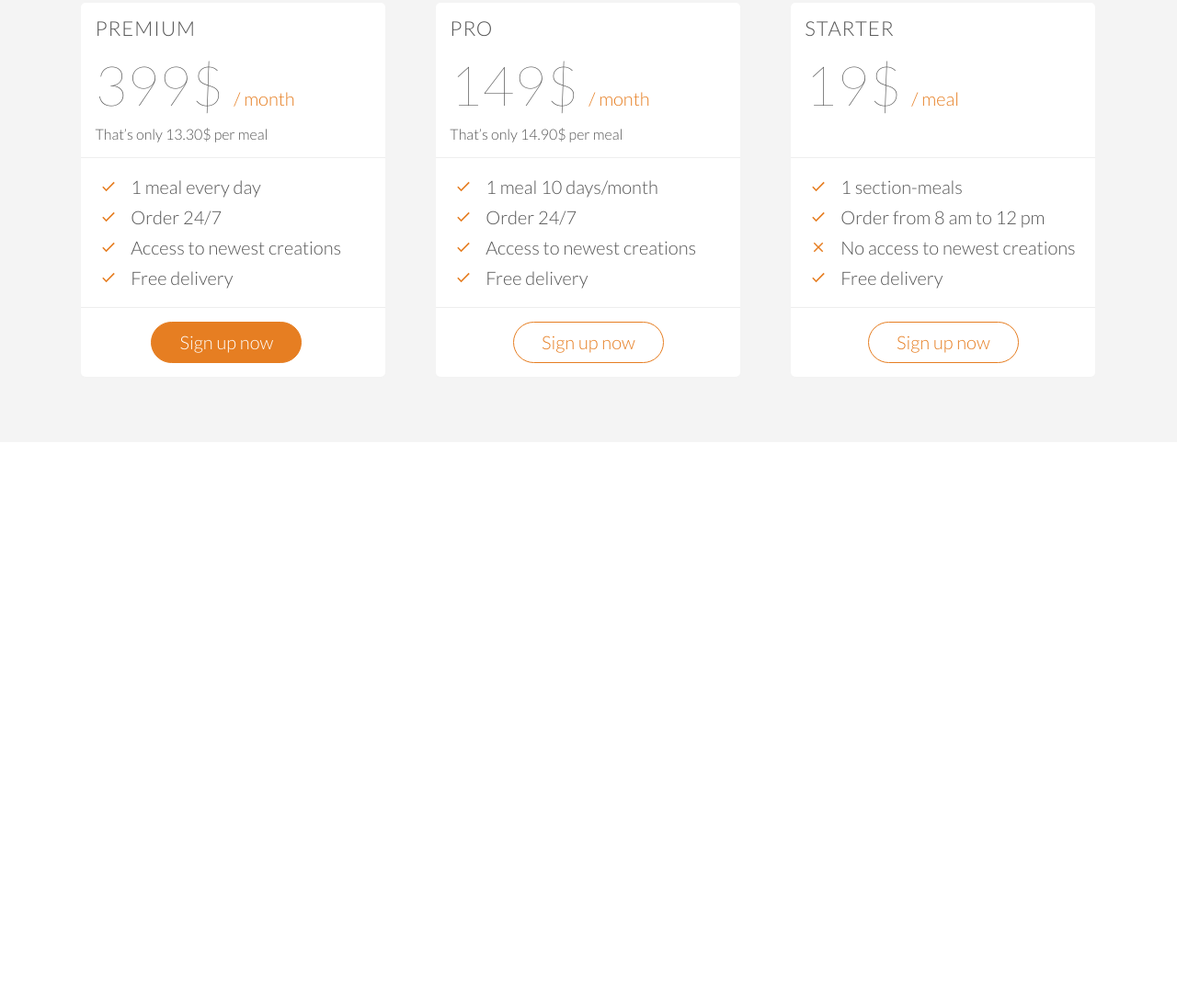
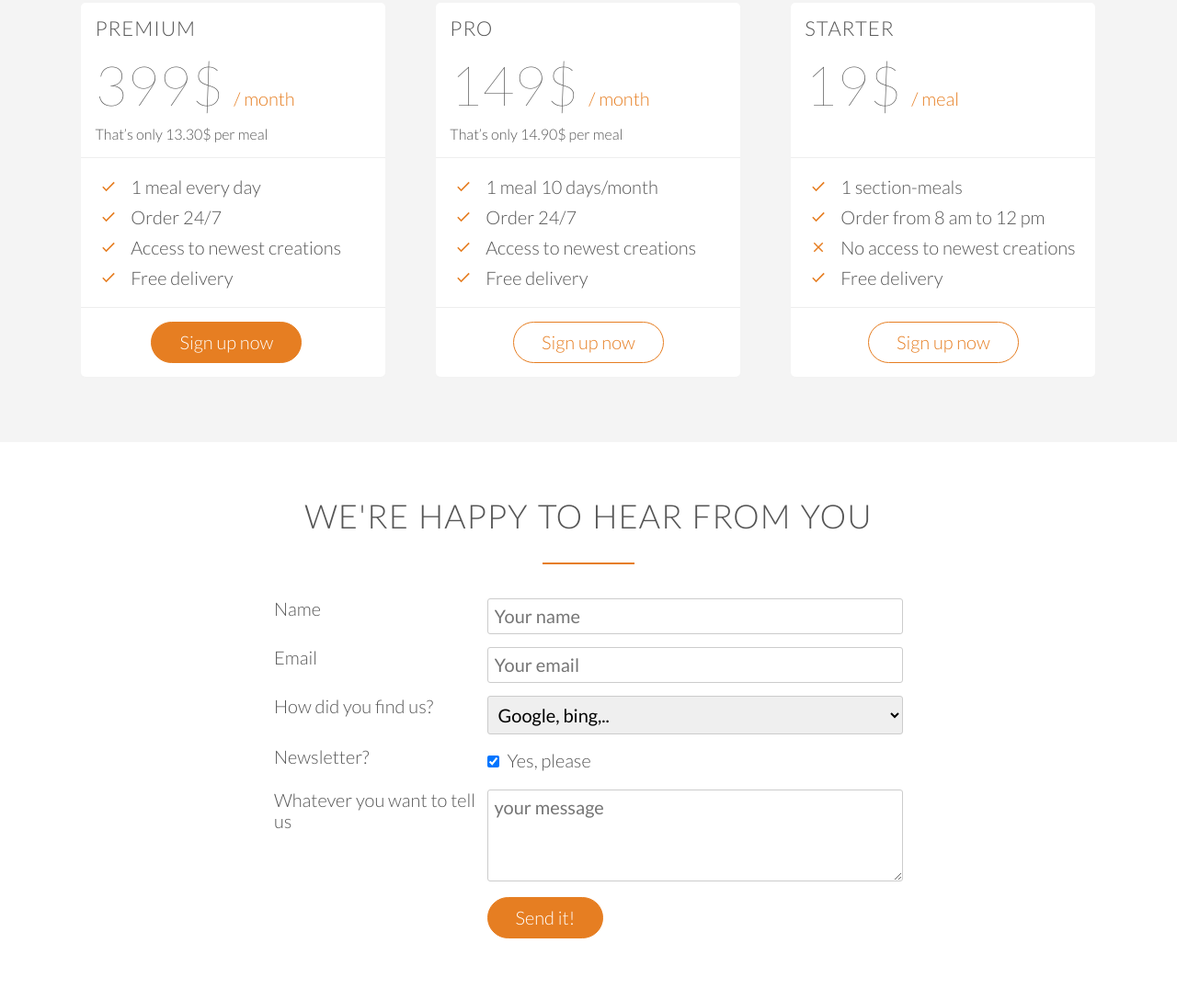
Before and after one commit to methebao/ivyfood, a plain HTML site: page index.html in a window 1280 px wide. Shown: the part 3944-5032 px from the top of the page at 92% size. Before the commit the page ends 4425 px from the top, so only its background shows below. Drawn offline with nearby package versions, Linux system fonts and the light colour scheme.

Commit message:
Added form section

```diff
--- a/index.html
+++ b/index.html
@@ -375,6 +375,68 @@
       </div>
     </div>
   </section>
+  <section class="section-form">
+    <div class="row">
+      <h2>We're happy to hear from you</h2>
+    </div>
+    <div class="row">
+      <form methods="post" action="#" class="contact-form">
+        <div class="row">
+          <div class="col span-1-of-3">
+            <label for="name">Name</label>
+          </div>
+          <div class="col span-2-of-3">
+            <input type="text" name="name" id="name" placeholder="Your name" required>
+          </div>
+        </div>
+        <div class="row">
+          <div class="col span-1-of-3">
+            <label for="email">Email</label>
+          </div>
+          <div class="col span-2-of-3">
+            <input type="text" name="email" id="email" placeholder="Your email" required>
+          </div>
+        </div>
+        <div class="row">
+          <div class="col span-1-of-3">
+            <label for="find-us">How did you find us?</label>
+          </div>
+          <div class="col span-2-of-3">
+            <select name="find-us" id="find-us">
+              <option value="friends">Friends</option>
+              <option value="search" selected>Google, bing,..</option>
+              <option value="ad">Ads, banner</option>
+              <option value="other">Other</option>
+            </select>
+          </div>
+        </div>
+        <div class="row">
+          <div class="col span-1-of-3">
+            <label>Newsletter?</label>
+          </div>
+          <div class="col span-2-of-3">
+            <input type="checkbox" name="news" id="news" checked> Yes, please
+          </div>
+        </div>
+        <div class="row">
+          <div class="col span-1-of-3">
+            <label>Whatever you want to tell us</label>
+          </div>
+          <div class="col span-2-of-3">
+            <textarea name="message" placeholder="your message"></textarea>
+          </div>
+        </div>
+        <div class="row">
+          <div class="col span-1-of-3">
+            <label>&nbsp;</label>
+          </div>
+          <div class="col span-2-of-3">
+            <input type="submit" value="Send it!">
+          </div>
+        </div>
+      </form>
+    </div>
+  </section>
   <script src="https://unpkg.com/ionicons@4.1.2/dist/ionicons.js"></script>
 
 </body>
--- a/resources/css/styles.css
+++ b/resources/css/styles.css
@@ -116,7 +116,8 @@ a:active {
 /* ---- BUTTONS ---- */
 
 .btn:link,
-.btn:visited {
+.btn:visited,
+input[type='submit'] {
   display: inline-block;
   padding: 10px 30px;
   font-weight: 300;
@@ -126,7 +127,8 @@ a:active {
 }
 
 .btn-full:link,
-.btn-full:visited {
+.btn-full:visited,
+input[type='submit'] {
   background-color: #e67e22;
   border: 1px solid #e67e22;
   color: #fff;
@@ -138,11 +140,15 @@ a:active {
   color: #e67e22;
 }
 .btn:hover,
-.btn:active {
+.btn:active,
+input[type='submit']:hover,
+input[type='submit']:active {
   background-color: #cf6d17;
 }
 .btn-full:hover,
-.btn-full:active {
+.btn-full:active,
+input[type='submit']:hover,
+input[type='submit']:active {
   border: 1px solid #cf6d17;
 }
 .btn-ghost:hover,
@@ -381,3 +387,31 @@ cite img {
 .plan-box ul li {
   padding: 5px 0;
 }
+/*------------------------------------*/
+/* FORM */
+/*------------------------------------*/
+.section-form {
+  padding: 60px 0;
+}
+.contact-form {
+  width: 60%;
+  margin: 0 auto;
+}
+input[type='text'],
+input[type='email'],
+select,
+textarea {
+  width: 100%;
+  padding: 7px;
+  border-radius: 3px;
+  border: 1px solid #ccc;
+}
+textarea {
+  height: 100px;
+}
+input[type='checkbox'] {
+  margin: 10px 5px 10px 0;
+}
+*:focus {
+  outline: none;
+}
```
